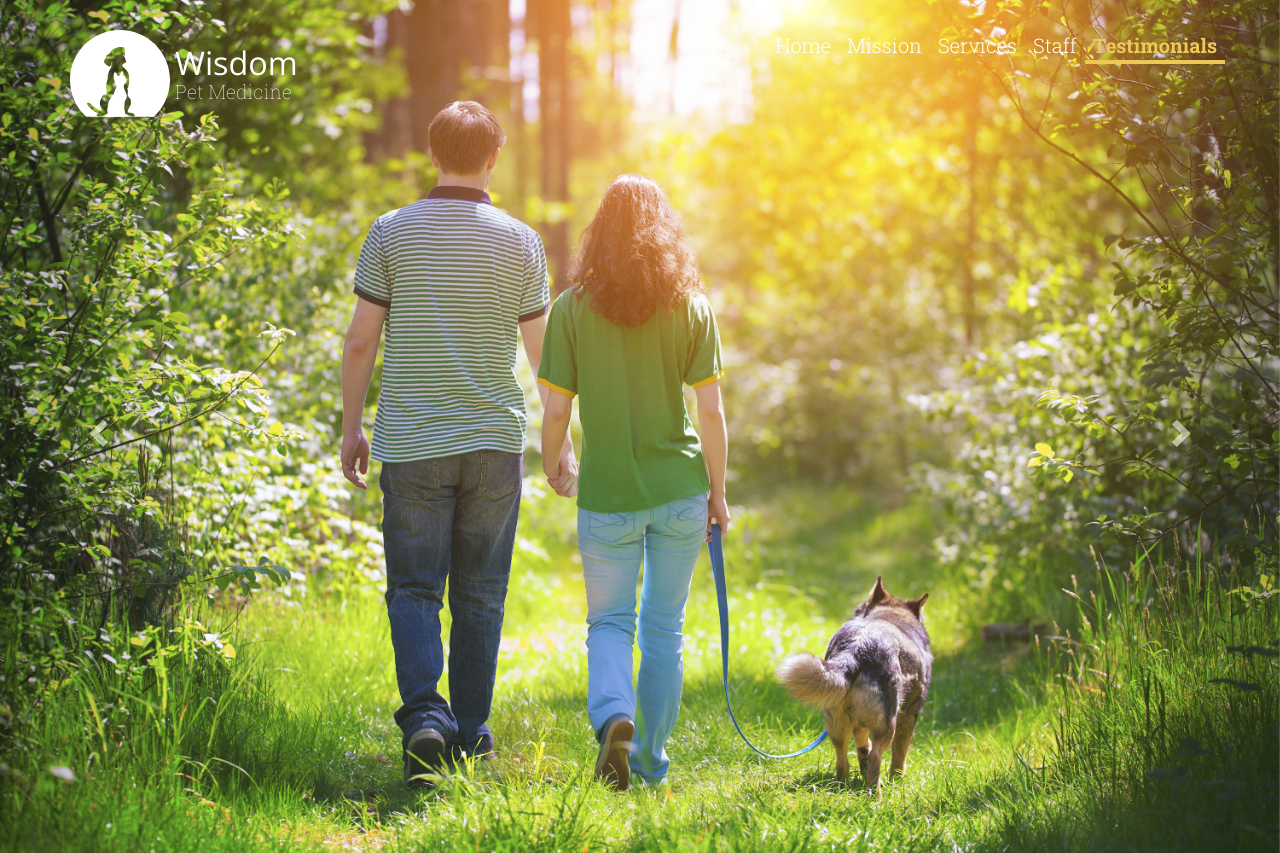
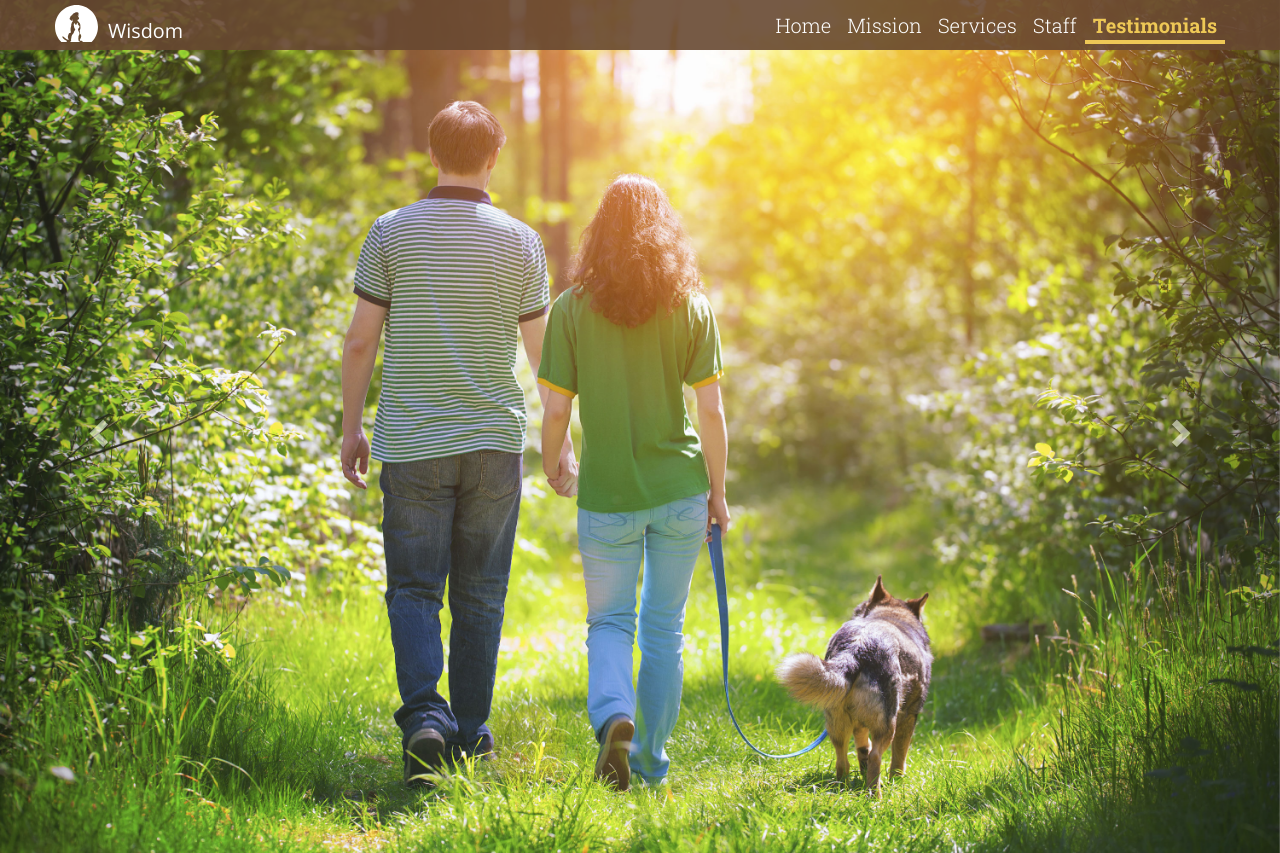
Before and after one commit to dimipak/Responsive_single_page_website, a plain HTML site: page index.html in a window 1280 px wide. Shown: the top 853 px of the page. Drawn offline with nearby package versions, Linux system fonts and the light colour scheme.

Commit message:
Added styles for **Nav inbody** on style.css file for navigation bar which is changed after going to second page

```diff
--- a/css/style.css
+++ b/css/style.css
@@ -86,6 +86,39 @@ header .navbar-default .navbar-toggle .icon-bar {
 		background-color: rgba(0,0,0, .5);	/* 0,0,0 is black color and 0.5 is transparecy half way */
 	}
 }
+
+
+/** Nav inbody **/
+header .inbody {
+	background: rgba(104,73,49, 0.9);
+}
+
+header .navbar.inbody {
+	padding-top: 0;
+	padding-bottom:0;
+}
+
+header .navbar.inbody .navbar-nav {
+	padding-top: 10px;
+}
+
+header .inbody .navbar-brand {
+	background-size: 43px;
+	background-position: top left;
+	margin-top: 5px;
+	padding-bottom: 0;
+	margin-left: 10px;
+}
+
+header .inbody .navbar-brand h1 {
+	font-size: 1.1em;
+	padding-left: 38px;
+}
+
+header .inbody .navbar-brand span.subhead {
+	display: none;
+}
+
 
 
 /** Page **/
```
